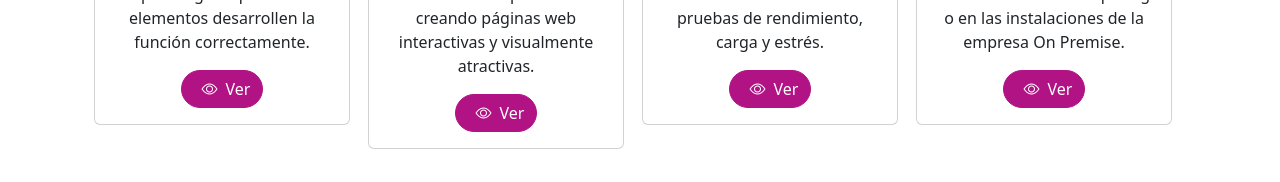
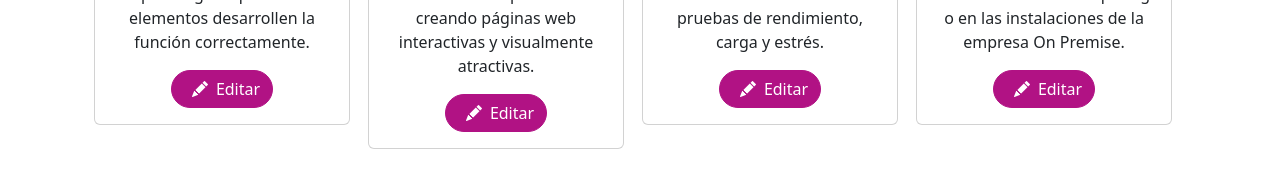
Before and after one commit to danielaZamb/softver-programiers, an Angular app: page /admin-services in a window 1280 px wide. Shown: the part 489-671 px from the top of the page. Built offline with nearby package versions, Linux system fonts and the light colour scheme.

Commit message:
usando decoradores input y output componente servicios

```diff
--- a/src/app/admin/admin-servicios/admin-servicios.component.html
+++ b/src/app/admin/admin-servicios/admin-servicios.component.html
@@ -2,7 +2,7 @@
     <div class="row justify-content-md-center">
       <div class="col">
         <h1 class="mb-4 pb-4"><strong>Editar Servicios</strong></h1>
-        <app-servicios></app-servicios>
+        <app-servicios [iconType]="iconBtn" [buttonName]="nameBtn"></app-servicios>
       </div>
     </div>
   </div>
--- a/src/app/admin/admin-servicios/admin-servicios.component.ts
+++ b/src/app/admin/admin-servicios/admin-servicios.component.ts
@@ -1,4 +1,4 @@
-import { Component, OnInit } from '@angular/core';
+import { Component, EventEmitter, OnInit, Output } from '@angular/core';
 
 @Component({
   selector: 'app-admin-servicios',
@@ -7,6 +7,9 @@ import { Component, OnInit } from '@angular/core';
 })
 export class AdminServiciosComponent implements OnInit {
 
+  nameBtn : string = 'Editar';
+  iconBtn : string = 'bi-pencil-fill'
+
   constructor() { }
 
   ngOnInit(): void {
--- a/src/app/inicio/inicio.component.html
+++ b/src/app/inicio/inicio.component.html
@@ -26,7 +26,7 @@
   <div class="row justify-content-md-center">
     <div class="col">
       <h1><strong>Servicios</strong></h1>
-      <app-servicios></app-servicios>
+      <app-servicios [iconType]="iconBtn" [buttonName]="nameBtn"></app-servicios>
     </div>
   </div>
 </div>
--- a/src/app/inicio/inicio.component.ts
+++ b/src/app/inicio/inicio.component.ts
@@ -7,6 +7,9 @@ import { Component, OnInit } from '@angular/core';
 })
 export class InicioComponent implements OnInit {
 
+  nameBtn : string = 'Ver';
+  iconBtn : string = 'bi-eye'
+
   constructor() { }
 
   ngOnInit(): void {
--- a/src/app/servicios/servicios.component.html
+++ b/src/app/servicios/servicios.component.html
@@ -9,7 +9,7 @@
           {{servicio.descripcion}}
         </p>
         <a routerLink="{{servicio.page}}" ariaCurrentWhenActive="page" class="btn btn-primary"><i
-            class="bi bi-eye px-2"></i>{{servicio.btoName}}</a>
+            class="bi {{iconType}} px-2"></i>{{buttonName}}</a>
       </div>
     </div>
   </div>
--- a/src/app/servicios/servicios.component.ts
+++ b/src/app/servicios/servicios.component.ts
@@ -1,4 +1,4 @@
-import { Component, OnInit } from '@angular/core';
+import { Component, Input, OnInit } from '@angular/core';
 import { ServicioServices } from './servicio.service';
 import { Servicio } from './servicio.model';
 
@@ -12,6 +12,9 @@ export class ServiciosComponent implements OnInit {
   //Array de servicios
   servicios : Servicio[];
 
+  @Input() iconType: string;
+  @Input() buttonName : string;
+
   constructor(private servicioServices: ServicioServices) { }
 
   ngOnInit(): void {
```
